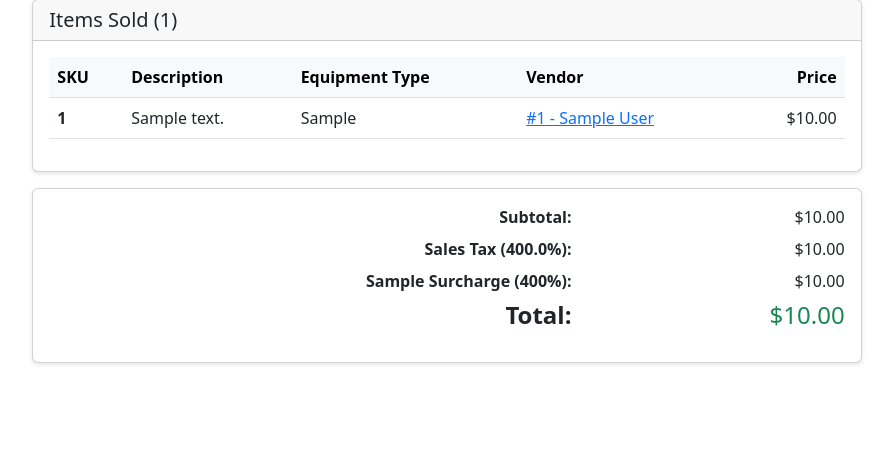
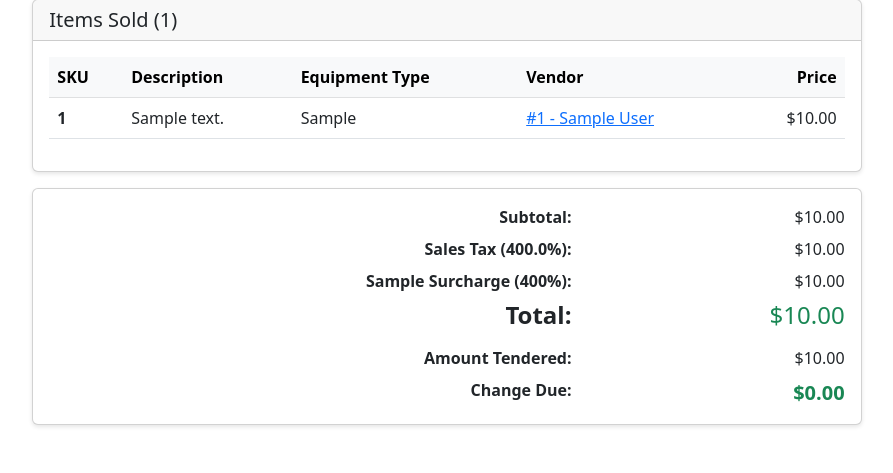
Before and after one commit to jbhenry/skisale_app, a Flask app: page /invoices/1 in a window 1280 px wide. Shown: the part 411-884 px from the top of the page, without its empty margins (193-1086 px from the left). Before the commit the page ends 776 px from the top, so only its background shows below. Run offline with Flask 3, Linux system fonts and the light colour scheme; tables that the repository leaves empty hold one stand-in row (values such as "Sample post"); some libraries are stand-ins or nearby versions.

Commit message:
FEATURE: amount tendered and change due on cash sales
- Add amount_tendered column to Invoice with change_due computed property
- Save amount_tendered on invoice completion
- Show Amount Tendered input and live Change Due calculation on invoice edit
  page when payment method is Cash
- Display Amount Tendered and Change Due on invoice view page

Co-Authored-By: Claude Sonnet 4.6 <noreply@anthropic.com>

```diff
--- a/app.py
+++ b/app.py
@@ -74,6 +74,14 @@ with app.app_context():
     except Exception:
         db.session.rollback()  # Column already exists — nothing to do
 
+    try:
+        db.session.execute(text(
+            'ALTER TABLE invoices ADD COLUMN amount_tendered FLOAT'
+        ))
+        db.session.commit()
+    except Exception:
+        db.session.rollback()
+
     # Add surcharge/discount columns if upgrading from an older schema
     for col_sql in [
         'ALTER TABLE invoices ADD COLUMN surcharge_rate FLOAT NOT NULL DEFAULT 0.0',
--- a/models.py
+++ b/models.py
@@ -127,6 +127,7 @@ class Invoice(db.Model):
     total = db.Column(db.Float, nullable=False, default=0.0)
     payment_method = db.Column(db.String(20))  # Cash, Credit, Check, etc.
     register_id = db.Column(db.String(50))
+    amount_tendered = db.Column(db.Float)
     notes = db.Column(db.Text)
     created_at = db.Column(db.DateTime, default=utcnow)
     updated_at = db.Column(db.DateTime, default=utcnow, onupdate=utcnow)
@@ -150,6 +151,13 @@ class Invoice(db.Model):
             self.surcharge_rate = 0.0
             self.surcharge_amount = 0.0
         self.total = discounted + self.tax_amount + self.surcharge_amount
+
+    @property
+    def change_due(self):
+        """Change due to customer (only meaningful for cash payments)."""
+        if self.amount_tendered is not None and self.total:
+            return max(0.0, round(self.amount_tendered - self.total, 2))
+        return None
 
     def to_dict(self):
         """Convert to dictionary for JSON responses"""
--- a/routes/invoices.py
+++ b/routes/invoices.py
@@ -184,6 +184,9 @@ def invoice_edit(invoice_id):
                 invoice.notes = request.form.get('notes', '').strip()
                 invoice.calculate_totals()
 
+                tendered = request.form.get('amount_tendered', '').strip()
+                invoice.amount_tendered = float(tendered) if tendered else None
+
                 # Mark all items in this invoice as Sold
                 for line in invoice.lines:
                     line.inventory_item.status = 'Sold'
--- a/templates/invoice_view.html
+++ b/templates/invoice_view.html
@@ -125,6 +125,10 @@
                         <p class="mb-2"><strong>{{ invoice.payment_method }} Surcharge ({{ (invoice.surcharge_rate * 100)|round(0)|int }}%):</strong></p>
                         {% endif %}
                         <p class="mb-0"><h4><strong>Total:</strong></h4></p>
+                        {% if invoice.amount_tendered is not none %}
+                        <p class="mb-2 mt-2"><strong>Amount Tendered:</strong></p>
+                        <p class="mb-0"><strong>Change Due:</strong></p>
+                        {% endif %}
                     </div>
                     <div class="col-md-4 text-end">
                         <p class="mb-2">${{ "%.2f"|format(invoice.subtotal) }}</p>
@@ -136,6 +140,10 @@
                         <p class="mb-2">${{ "%.2f"|format(invoice.surcharge_amount) }}</p>
                         {% endif %}
                         <p class="mb-0"><h4 class="text-success">${{ "%.2f"|format(invoice.total) }}</h4></p>
+                        {% if invoice.amount_tendered is not none %}
+                        <p class="mb-2 mt-2">${{ "%.2f"|format(invoice.amount_tendered) }}</p>
+                        <p class="mb-0"><strong class="text-success fs-5">${{ "%.2f"|format(invoice.change_due) }}</strong></p>
+                        {% endif %}
                     </div>
                 </div>
             </div>
```
Also changed, not shown: templates/invoice_edit.html (+53 -1 lines).
